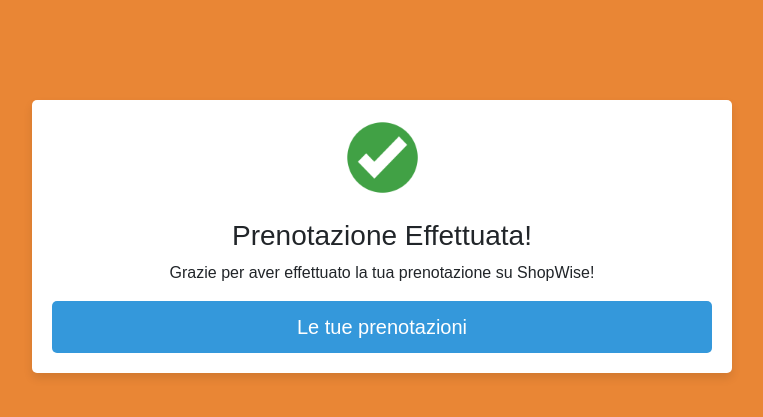
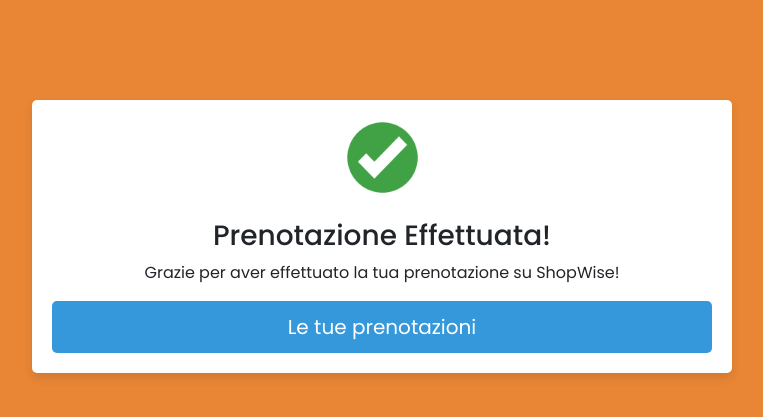
Before and after one commit to MattiaTarantino/Website-project, a PHP site: page /php/conferma.php in a window 1280 px wide. Shown: the part 78-495 px from the top of the page, without its empty margins (258-1021 px from the left). Run offline with PHP 8.4, Linux system fonts and the light colour scheme; the visitor is signed in with stand-in values (Sample User, id 1); data that the repository does not hold is empty.

Commit message:
import useful

```diff
--- a/css/account.css
+++ b/css/account.css
@@ -1,3 +1,6 @@
+@import url('https://fonts.googleapis.com/css2?family=Poppins:wght@100;200;300;400;500;600&display=swap');
+@import url('https://fonts.googleapis.com/css2?family=Inter:wght@600&display=swap');
+
 :root{
    --blue:#3498db;
    --dark-blue:#2980b9;
--- a/css/conferma.css
+++ b/css/conferma.css
@@ -1,3 +1,6 @@
+@import url('https://fonts.googleapis.com/css2?family=Poppins:wght@100;200;300;400;500;600&display=swap');
+@import url('https://fonts.googleapis.com/css2?family=Inter:wght@600&display=swap');
+
 :root{
    --blue:#3498db;
    --dark-blue:#2980b9;
--- a/css/prenotazione.css
+++ b/css/prenotazione.css
@@ -1,3 +1,6 @@
+@import url('https://fonts.googleapis.com/css2?family=Poppins:wght@100;200;300;400;500;600&display=swap');
+@import url('https://fonts.googleapis.com/css2?family=Inter:wght@600&display=swap');
+
 :root{
    --blue:#3498db;
    --dark-blue:#2980b9;
--- a/css/search.css
+++ b/css/search.css
@@ -1,3 +1,7 @@
+@import url('https://fonts.googleapis.com/css2?family=Inter:wght@600&display=swap');
+@import url('https://fonts.googleapis.com/css2?family=Fira+Sans+Condensed:wght@600&display=swap');
+@import url("https://fonts.googleapis.com/css2?family=Material+Symbols+Outlined:opsz,wght,FILL,GRAD@20..48,100..700,0..1,-50..200");
+
 :root {
   --rad: .7rem;
   --dur: .3s;
--- a/css/style.css
+++ b/css/style.css
@@ -1,3 +1,6 @@
+@import url('https://fonts.googleapis.com/css2?family=Inter:wght@600&display=swap');
+@import url('https://fonts.googleapis.com/css2?family=Fira+Sans+Condensed:wght@600&display=swap');
+
 :root {
   --rad: .7rem;
   --dur: .3s;
```
